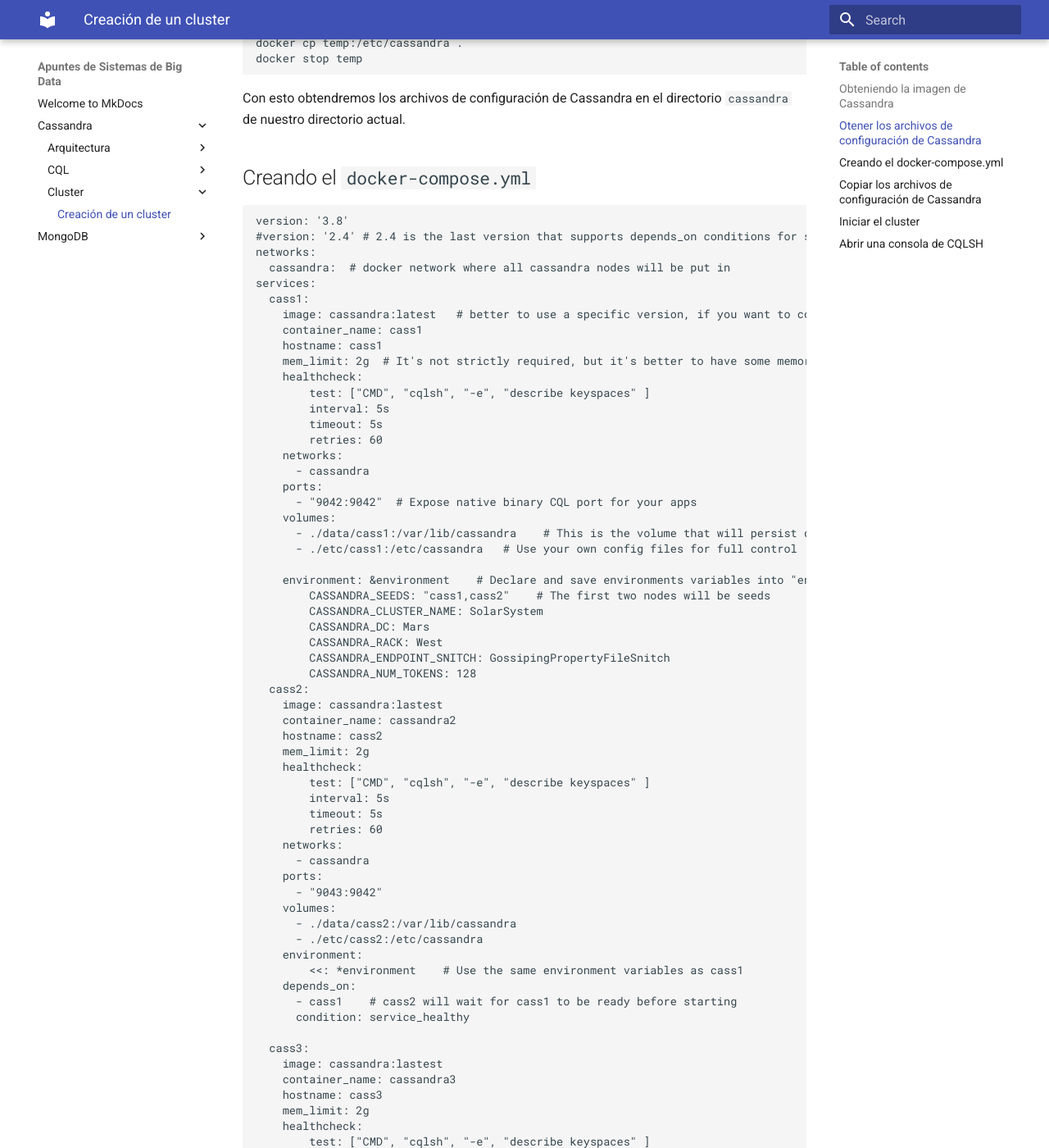
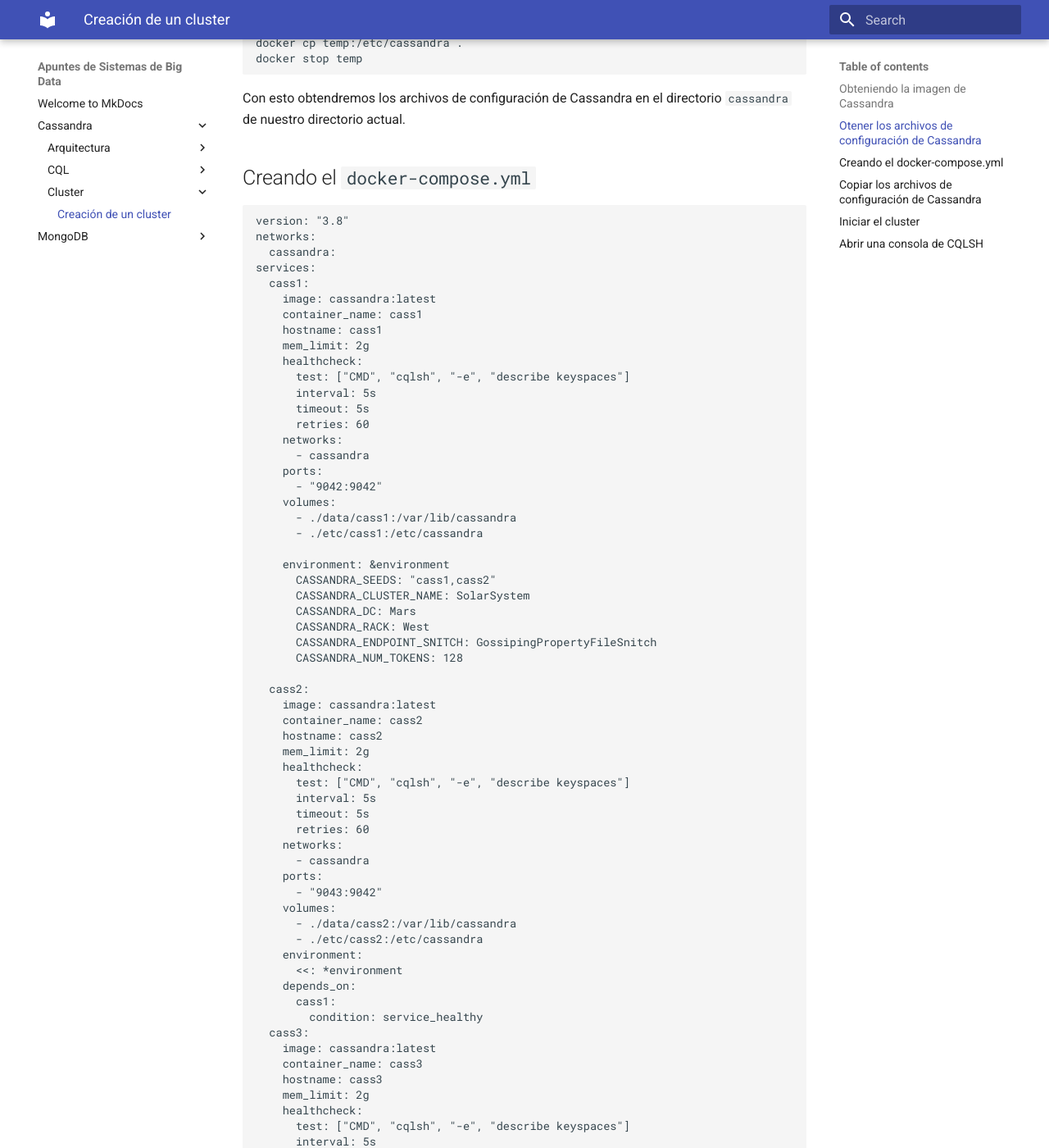
Before and after one commit to mmourazos/SBD, an MkDocs documentation site: the page built from docs/Cassandra/Cluster/00 - Creación del cluster.md, in a window 1280 px wide and 1400 px high, scrolled down 641 px. Shown: the whole window at 82% size. Built offline with MkDocs 1.6.1 and Material for MkDocs 9.7.7, drawn with Linux system fonts in a browser that asks for light colours; some of the changed text lies outside the part shown.

````diff
--- a/docs/Cassandra/Cluster/00 - Creación del cluster.md
+++ b/docs/Cassandra/Cluster/00 - Creación del cluster.md
@@ -27,46 +27,46 @@ Con esto obtendremos los archivos de configuración de Cassandra en el directori
 ## Creando el `docker-compose.yml`
 
 ```yaml
-version: '3.8'
-#version: '2.4' # 2.4 is the last version that supports depends_on conditions for service health
+version: "3.8"
 networks:
-  cassandra:  # docker network where all cassandra nodes will be put in
+  cassandra:
 services:
   cass1:
-    image: cassandra:latest   # better to use a specific version, if you want to control upgrades
+    image: cassandra:latest
     container_name: cass1
     hostname: cass1
-    mem_limit: 2g  # It's not strictly required, but it's better to have some memory limit
+    mem_limit: 2g
     healthcheck:
-        test: ["CMD", "cqlsh", "-e", "describe keyspaces" ]
-        interval: 5s
-        timeout: 5s
-        retries: 60
+      test: ["CMD", "cqlsh", "-e", "describe keyspaces"]
+      interval: 5s
+      timeout: 5s
+      retries: 60
     networks:
       - cassandra
     ports:
-      - "9042:9042"  # Expose native binary CQL port for your apps
+      - "9042:9042"
     volumes:
-      - ./data/cass1:/var/lib/cassandra    # This is the volume that will persist data for cass1 node
-      - ./etc/cass1:/etc/cassandra   # Use your own config files for full control
+      - ./data/cass1:/var/lib/cassandra
+      - ./etc/cass1:/etc/cassandra
 
-    environment: &environment    # Declare and save environments variables into "environment"
-        CASSANDRA_SEEDS: "cass1,cass2"    # The first two nodes will be seeds
-        CASSANDRA_CLUSTER_NAME: SolarSystem
-        CASSANDRA_DC: Mars
-        CASSANDRA_RACK: West
-        CASSANDRA_ENDPOINT_SNITCH: GossipingPropertyFileSnitch
-        CASSANDRA_NUM_TOKENS: 128
+    environment: &environment
+      CASSANDRA_SEEDS: "cass1,cass2"
+      CASSANDRA_CLUSTER_NAME: SolarSystem
+      CASSANDRA_DC: Mars
+      CASSANDRA_RACK: West
+      CASSANDRA_ENDPOINT_SNITCH: GossipingPropertyFileSnitch
+      CASSANDRA_NUM_TOKENS: 128
+
   cass2:
-    image: cassandra:lastest
-    container_name: cassandra2
+    image: cassandra:latest
+    container_name: cass2
     hostname: cass2
     mem_limit: 2g
     healthcheck:
-        test: ["CMD", "cqlsh", "-e", "describe keyspaces" ]
-        interval: 5s
-        timeout: 5s
-        retries: 60
+      test: ["CMD", "cqlsh", "-e", "describe keyspaces"]
+      interval: 5s
+      timeout: 5s
+      retries: 60
     networks:
       - cassandra
     ports:
@@ -75,35 +75,32 @@ services:
       - ./data/cass2:/var/lib/cassandra
       - ./etc/cass2:/etc/cassandra
     environment:
-        <<: *environment    # Use the same environment variables as cass1
+      <<: *environment
     depends_on:
-      - cass1    # cass2 will wait for cass1 to be ready before starting
-      condition: service_healthy
-
+      cass1:
+        condition: service_healthy
   cass3:
-    image: cassandra:lastest
-    container_name: cassandra3
+    image: cassandra:latest
+    container_name: cass3
     hostname: cass3
     mem_limit: 2g
     healthcheck:
-        test: ["CMD", "cqlsh", "-e", "describe keyspaces" ]
-        interval: 5s
-        timeout: 5s
-        retries: 60
+      test: ["CMD", "cqlsh", "-e", "describe keyspaces"]
+      interval: 5s
+      timeout: 5s
+      retries: 60
     networks:
       - cassandra
     ports:
-      - "9044:9042"
+      - "9045:9042"
     volumes:
       - ./data/cass3:/var/lib/cassandra
       - ./etc/cass3:/etc/cassandra
-    full_control:
-        <<: *environment
     environment:
-        <<: *environment
+      <<: *environment
     depends_on:
-      - cass2
-      condition: service_healthy
+      cass2:
+        condition: service_healthy
 ```
 
 Este archivo de configuración crea un cluster de 3 nodos de Cassandra en local.
````
Also changed, not shown: docs/Cassandra/CQL/10 - CQL Operaciones CRUD.md (+2 -0 lines), docs/Cassandra/Cluster/docker-compose.yaml (+8 -6 lines), docs/Cassandra/docker-compose.yaml (deleted, +0 -74 lines), Tarea MongoDB/Tarea MongoDB.md (added).
